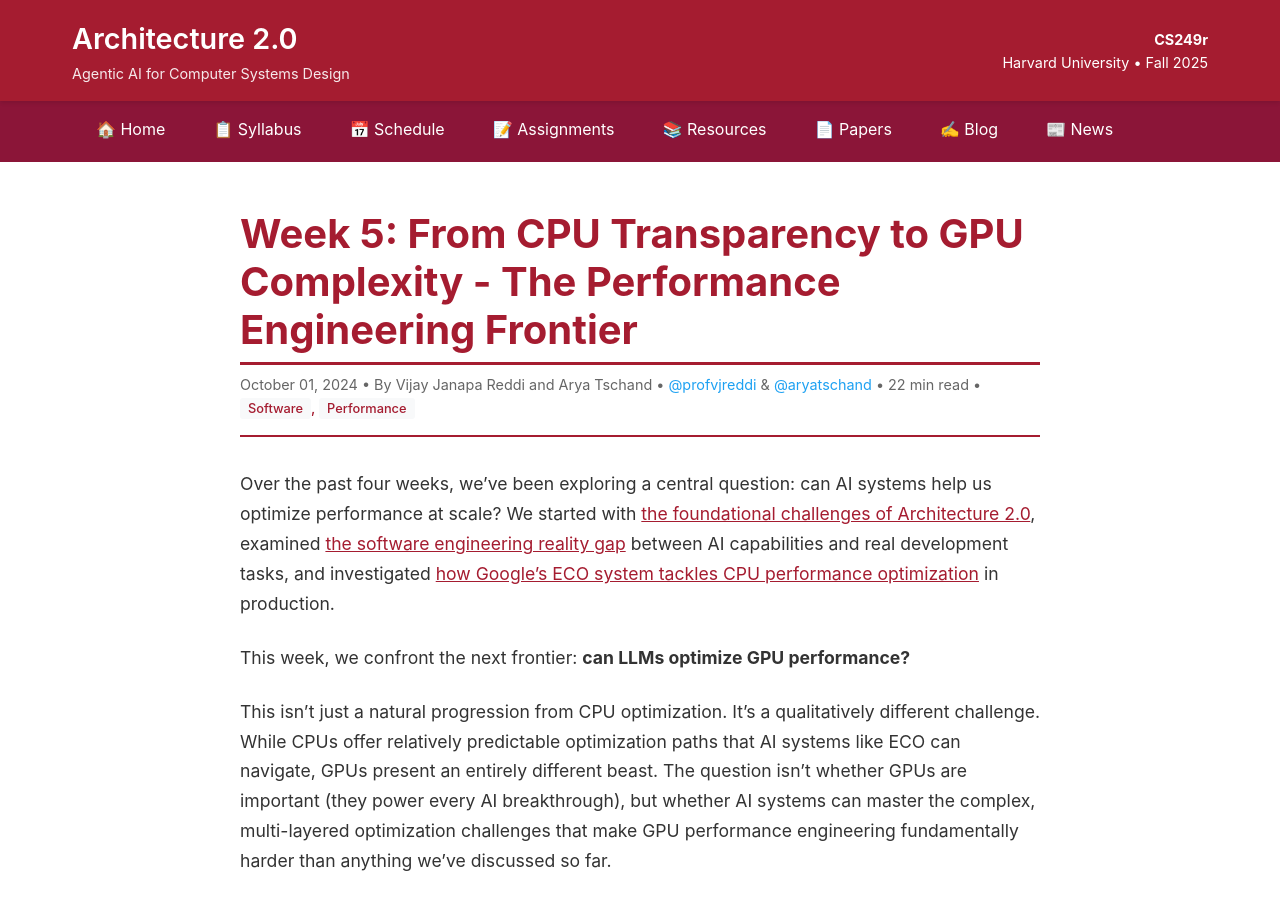
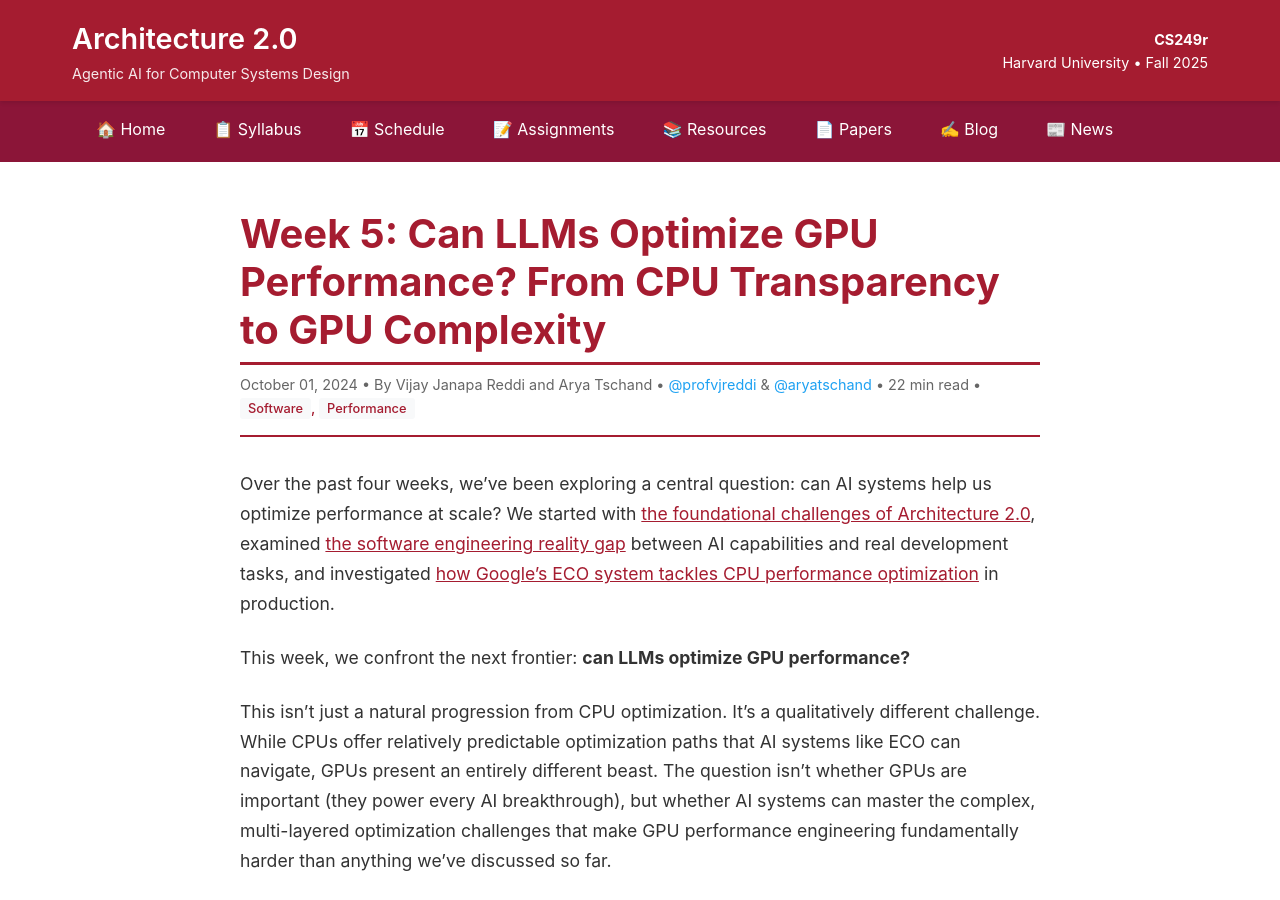
Before and after one commit to harvard-edge/cs249r_fall2025, a Jekyll site: the page built from _posts/2024-10-01-week-5-gpu-performance-engineering.md, in a window 1280 px wide and 900 px high. Built offline with Jekyll 4.4.1, drawn with Linux system fonts in a browser that asks for light colours; comment, search, counter and statistics services are not loaded.

Commit message:
Update Week 5 blog post title to emphasize central question about LLM GPU optimization

```diff
--- a/_posts/2024-10-01-week-5-gpu-performance-engineering.md
+++ b/_posts/2024-10-01-week-5-gpu-performance-engineering.md
@@ -1,6 +1,6 @@
 ---
 layout: post
-title: "Week 5: From CPU Transparency to GPU Complexity - The Performance Engineering Frontier"
+title: "Week 5: Can LLMs Optimize GPU Performance? From CPU Transparency to GPU Complexity"
 date: 2024-10-01
 author: "Vijay Janapa Reddi and Arya Tschand"
 categories: [software, performance]
```
